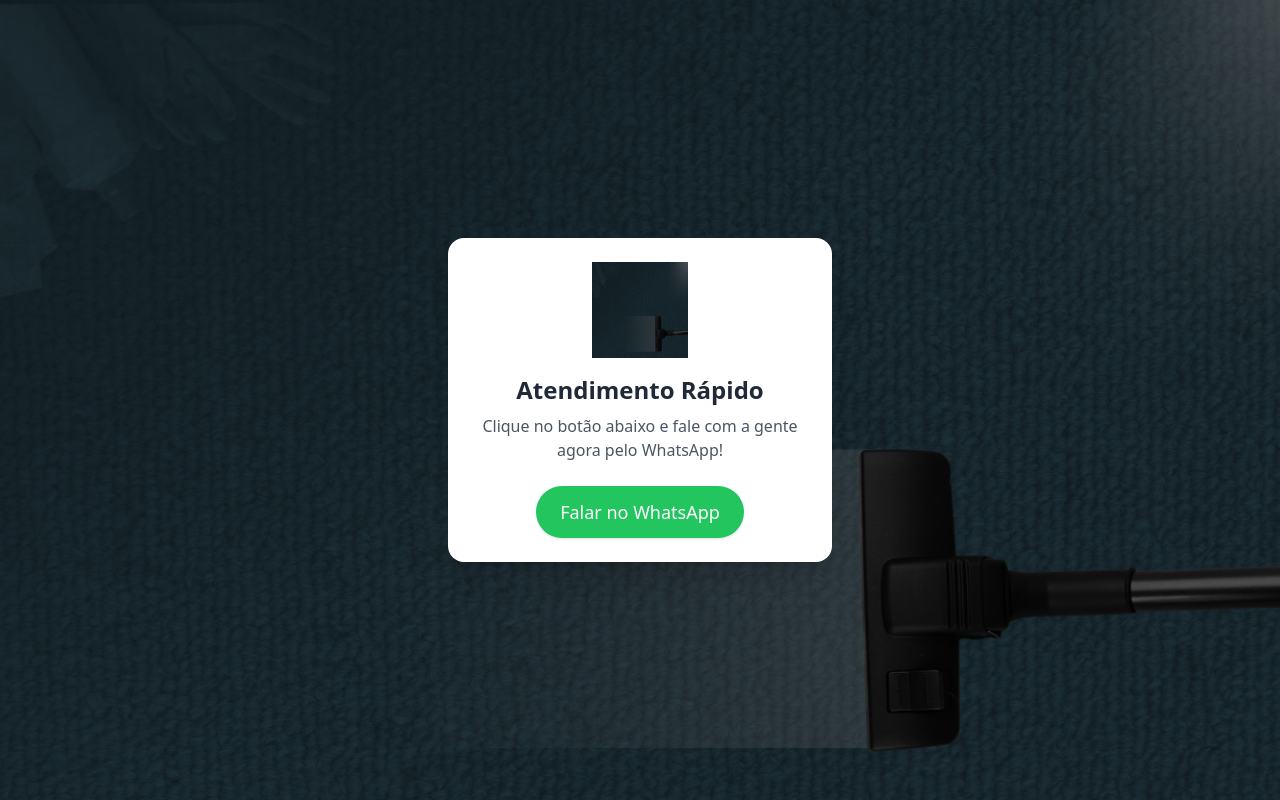
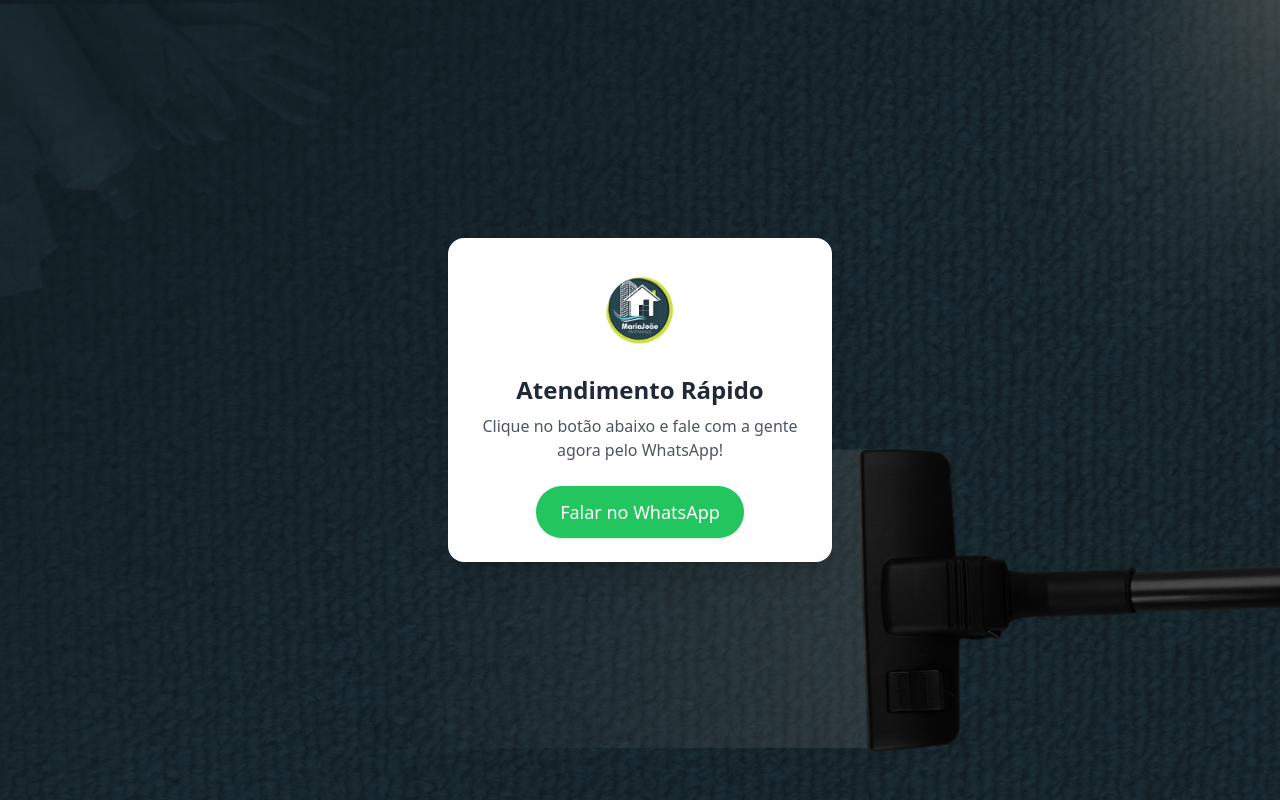
Before and after one commit to KerlonKawan12/MariaJoao, a plain HTML site: page index.html in a window 1280 px wide. Drawn offline with nearby package versions, Linux system fonts and the light colour scheme.

Commit message:
Atualiza

```diff
--- a/index.html
+++ b/index.html
@@ -76,7 +76,7 @@
 
   <!-- Conteúdo principal -->
   <div class="text-center p-6 bg-white rounded-2xl shadow-xl max-w-sm">
-    <img src="bgf.png" alt="Logo da Empresa" class="w-24 h-24 mx-auto mb-4">
+    <img src="Logo MJ.png" alt="Logo da Empresa" class="w-24 h-24 mx-auto mb-4">
 
     <h1 class="text-2xl font-bold text-gray-800 mb-2">Atendimento Rápido</h1>
     <p class="text-gray-600 mb-6">Clique no botão abaixo e fale com a gente agora pelo WhatsApp!</p>
```
